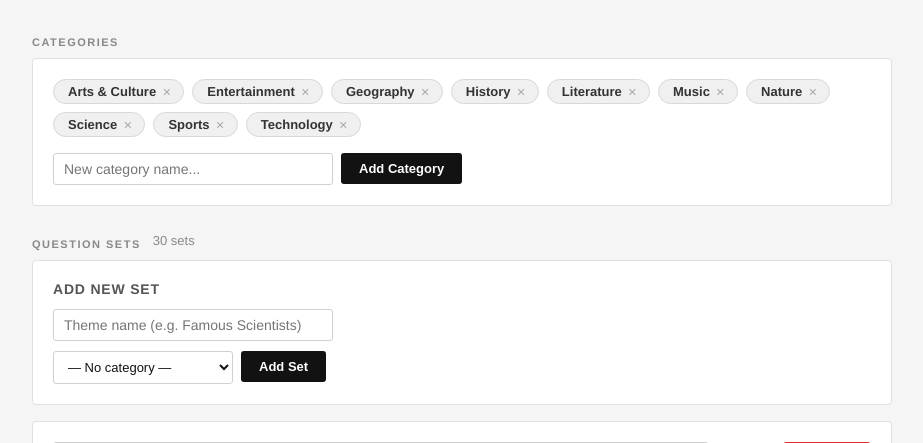
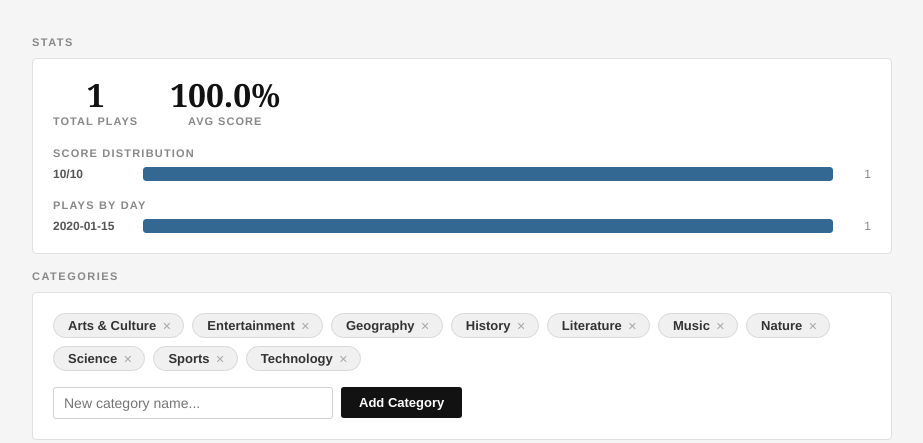
Before and after one commit to steeltorch/Trivia, a Flask app: page /admin in a window 1280 px wide. Shown: the part 48-491 px from the top of the page, without its empty margins (178-1101 px from the left). Run offline with Flask 3, Linux system fonts and the light colour scheme; data comes from the database, SQL or seed files in the repository; tables that the repository leaves empty hold one stand-in row (values such as "Sample post").

Commit message:
Add play tracking and stats to admin panel

```diff
--- a/app.py
+++ b/app.py
@@ -43,6 +43,23 @@ def migrate(conn):
         CREATE TABLE IF NOT EXISTS categories (
             id   INTEGER PRIMARY KEY AUTOINCREMENT,
             name TEXT NOT NULL UNIQUE
+        );
+
+        CREATE TABLE IF NOT EXISTS plays (
+            id        INTEGER PRIMARY KEY AUTOINCREMENT,
+            set_id    INTEGER REFERENCES daily_sets(id),
+            score     INTEGER NOT NULL,
+            total     INTEGER NOT NULL,
+            elapsed   INTEGER NOT NULL DEFAULT 0,
+            played_at TEXT NOT NULL DEFAULT (datetime('now'))
+        );
+
+        CREATE TABLE IF NOT EXISTS play_answers (
+            id          INTEGER PRIMARY KEY AUTOINCREMENT,
+            play_id     INTEGER NOT NULL REFERENCES plays(id) ON DELETE CASCADE,
+            question_id INTEGER REFERENCES questions(id),
+            user_answer TEXT NOT NULL,
+            correct     INTEGER NOT NULL
         );
     """)
 
@@ -99,10 +116,11 @@ def get_today_set(conn):
     if not row:
         return None
     questions = conn.execute(
-        "SELECT question, answer FROM questions WHERE set_id = ? ORDER BY sort_order",
+        "SELECT id, question, answer FROM questions WHERE set_id = ? ORDER BY sort_order",
         (row["id"],),
     ).fetchall()
     return {
+        "set_id": row["id"],
         "theme": row["theme"],
         "category": row["category_name"],
         "questions": [dict(q) for q in questions],
@@ -165,8 +183,8 @@ def submit():
 
     conn = get_db()
     puzzle = get_today_set(conn)
-    conn.close()
     if not puzzle:
+        conn.close()
         return jsonify({"error": "No questions in database"}), 503
 
     results = []
@@ -177,14 +195,69 @@ def submit():
             "correct": correct,
             "correct_answer": q["answer"],
             "user_answer": user_ans,
+            "question_id": q["id"],
         })
 
+    score = sum(1 for r in results if r["correct"])
+    cur = conn.execute(
+        "INSERT INTO plays (set_id, score, total, elapsed) VALUES (?, ?, ?, ?)",
+        (puzzle["set_id"], score, len(puzzle["questions"]), elapsed),
+    )
+    play_id = cur.lastrowid
+    for r in results:
+        conn.execute(
+            "INSERT INTO play_answers (play_id, question_id, user_answer, correct) VALUES (?, ?, ?, ?)",
+            (play_id, r["question_id"], r["user_answer"], 1 if r["correct"] else 0),
+        )
+    conn.commit()
+    conn.close()
+
     return jsonify({
-        "results": results,
-        "score": sum(1 for r in results if r["correct"]),
+        "results": [{k: v for k, v in r.items() if k != "question_id"} for r in results],
+        "score": score,
         "total": len(puzzle["questions"]),
         "elapsed": elapsed,
     })
+
+
+# ── Stats ──────────────────────────────────────────────────────────────────────
+
+def get_stats(conn):
+    total_plays = conn.execute("SELECT COUNT(*) FROM plays").fetchone()[0]
+    if total_plays == 0:
+        return {"total_plays": 0, "avg_score": 0, "score_dist": [], "plays_by_day": [], "wrong_answers": []}
+
+    avg_score = conn.execute("SELECT ROUND(AVG(score * 100.0 / total), 1) FROM plays").fetchone()[0]
+
+    dist_rows = conn.execute("""
+        SELECT score, total, COUNT(*) as count FROM plays
+        GROUP BY score, total ORDER BY score
+    """).fetchall()
+    score_dist = [dict(r) for r in dist_rows]
+
+    plays_by_day = conn.execute("""
+        SELECT DATE(played_at) as day, COUNT(*) as count FROM plays
+        GROUP BY DATE(played_at) ORDER BY day DESC LIMIT 14
+    """).fetchall()
+    plays_by_day = [dict(r) for r in reversed(plays_by_day)]
+
+    wrong_answers = conn.execute("""
+        SELECT q.question, pa.user_answer, COUNT(*) as count
+        FROM play_answers pa
+        JOIN questions q ON q.id = pa.question_id
+        WHERE pa.correct = 0 AND pa.user_answer != ''
+        GROUP BY q.id, pa.user_answer
+        ORDER BY count DESC LIMIT 20
+    """).fetchall()
+    wrong_answers = [dict(r) for r in wrong_answers]
+
+    return {
+        "total_plays": total_plays,
+        "avg_score": avg_score,
+        "score_dist": score_dist,
+        "plays_by_day": plays_by_day,
+        "wrong_answers": wrong_answers,
+    }
 
 
 # ── Admin: categories ──────────────────────────────────────────────────────────
@@ -194,8 +267,9 @@ def admin():
     conn = get_db()
     sets = get_all_sets(conn)
     categories = conn.execute("SELECT * FROM categories ORDER BY name").fetchall()
+    stats = get_stats(conn)
     conn.close()
-    return render_template("admin.html", sets=sets, categories=categories)
+    return render_template("admin.html", sets=sets, categories=categories, stats=stats)
 
 
 @app.route("/admin/category/new", methods=["POST"])
--- a/static/css/admin.css
+++ b/static/css/admin.css
@@ -312,3 +312,102 @@ header {
 .btn-delete:hover { background: #e03131; color: #fff; }
 
 .btn-sm { padding: 5px 10px; font-size: 11px; }
+
+/* ── Stats ── */
+.stats-card { padding: 20px; }
+
+.stats-top {
+  display: flex;
+  gap: 32px;
+  margin-bottom: 20px;
+}
+
+.stat-block { text-align: center; }
+
+.stat-value {
+  font-size: 32px;
+  font-weight: 700;
+  font-family: Georgia, serif;
+  color: #121212;
+  line-height: 1;
+}
+
+.stat-label {
+  font-size: 11px;
+  font-weight: 700;
+  letter-spacing: 1px;
+  text-transform: uppercase;
+  color: #888;
+  margin-top: 4px;
+}
+
+.stats-section-label {
+  font-size: 11px;
+  font-weight: 700;
+  letter-spacing: 1.2px;
+  text-transform: uppercase;
+  color: #888;
+  margin: 18px 0 8px;
+}
+
+.score-dist, .plays-by-day { display: flex; flex-direction: column; gap: 6px; }
+
+.dist-row, .day-row {
+  display: flex;
+  align-items: center;
+  gap: 10px;
+}
+
+.dist-label, .day-label {
+  font-size: 12px;
+  font-weight: 600;
+  color: #555;
+  width: 80px;
+  flex-shrink: 0;
+}
+
+.dist-bar-wrap {
+  flex: 1;
+  background: #f0f0f0;
+  border-radius: 3px;
+  height: 14px;
+  overflow: hidden;
+}
+
+.dist-bar {
+  height: 100%;
+  background: #326891;
+  border-radius: 3px;
+  min-width: 2px;
+  transition: width 0.3s;
+}
+
+.dist-count {
+  font-size: 12px;
+  color: #888;
+  width: 28px;
+  text-align: right;
+  flex-shrink: 0;
+}
+
+.wrong-table {
+  width: 100%;
+  border-collapse: collapse;
+  font-size: 13px;
+}
+
+.wrong-table th {
+  text-align: left;
+  font-size: 10px;
+  font-weight: 700;
+  letter-spacing: 1.2px;
+  text-transform: uppercase;
+  color: #888;
+  padding: 6px 8px;
+  border-bottom: 1px solid #eee;
+}
+
+.wrong-table td { padding: 8px; border-bottom: 1px solid #f0f0f0; vertical-align: top; }
+.wrong-q { color: #333; max-width: 400px; }
+.wrong-a { color: #e03131; font-style: italic; width: 160px; }
+.wrong-count { color: #888; width: 32px; text-align: right; }
--- a/templates/admin.html
+++ b/templates/admin.html
@@ -16,6 +16,71 @@
   </header>
 
   <div class="admin-container">
+
+    <!-- ── Stats ── -->
+    <div class="section-title" id="stats">Stats</div>
+    <div class="card stats-card">
+      {% if stats.total_plays == 0 %}
+        <p class="empty-note">No plays recorded yet.</p>
+      {% else %}
+        <div class="stats-top">
+          <div class="stat-block">
+            <div class="stat-value">{{ stats.total_plays }}</div>
+            <div class="stat-label">Total Plays</div>
+          </div>
+          <div class="stat-block">
+            <div class="stat-value">{{ stats.avg_score }}%</div>
+            <div class="stat-label">Avg Score</div>
+          </div>
+        </div>
+
+        <div class="stats-section-label">Score Distribution</div>
+        <div class="score-dist">
+          {% for row in stats.score_dist %}
+          <div class="dist-row">
+            <span class="dist-label">{{ row.score }}/{{ row.total }}</span>
+            <div class="dist-bar-wrap">
+              <div class="dist-bar" style="width: {{ (row.count / stats.total_plays * 100)|round|int }}%"></div>
+            </div>
+            <span class="dist-count">{{ row.count }}</span>
+          </div>
+          {% endfor %}
+        </div>
+
+        {% if stats.plays_by_day %}
+        <div class="stats-section-label">Plays by Day</div>
+        <div class="plays-by-day">
+          {% for row in stats.plays_by_day %}
+          <div class="day-row">
+            <span class="day-label">{{ row.day }}</span>
+            <div class="dist-bar-wrap">
+              <div class="dist-bar" style="width: {{ (row.count / stats.plays_by_day|map(attribute='count')|max * 100)|round|int }}%"></div>
+            </div>
+            <span class="dist-count">{{ row.count }}</span>
+          </div>
+          {% endfor %}
+        </div>
+        {% endif %}
+
+        {% if stats.wrong_answers %}
+        <div class="stats-section-label">Most Common Wrong Answers</div>
+        <table class="wrong-table">
+          <thead>
+            <tr><th>Question</th><th>User Typed</th><th>#</th></tr>
+          </thead>
+          <tbody>
+            {% for row in stats.wrong_answers %}
+            <tr>
+              <td class="wrong-q">{{ row.question }}</td>
+              <td class="wrong-a">{{ row.user_answer }}</td>
+              <td class="wrong-count">{{ row.count }}</td>
+            </tr>
+            {% endfor %}
+          </tbody>
+        </table>
+        {% endif %}
+      {% endif %}
+    </div>
 
     <!-- ── Categories ── -->
     <div class="section-title" id="categories">Categories</div>
```
